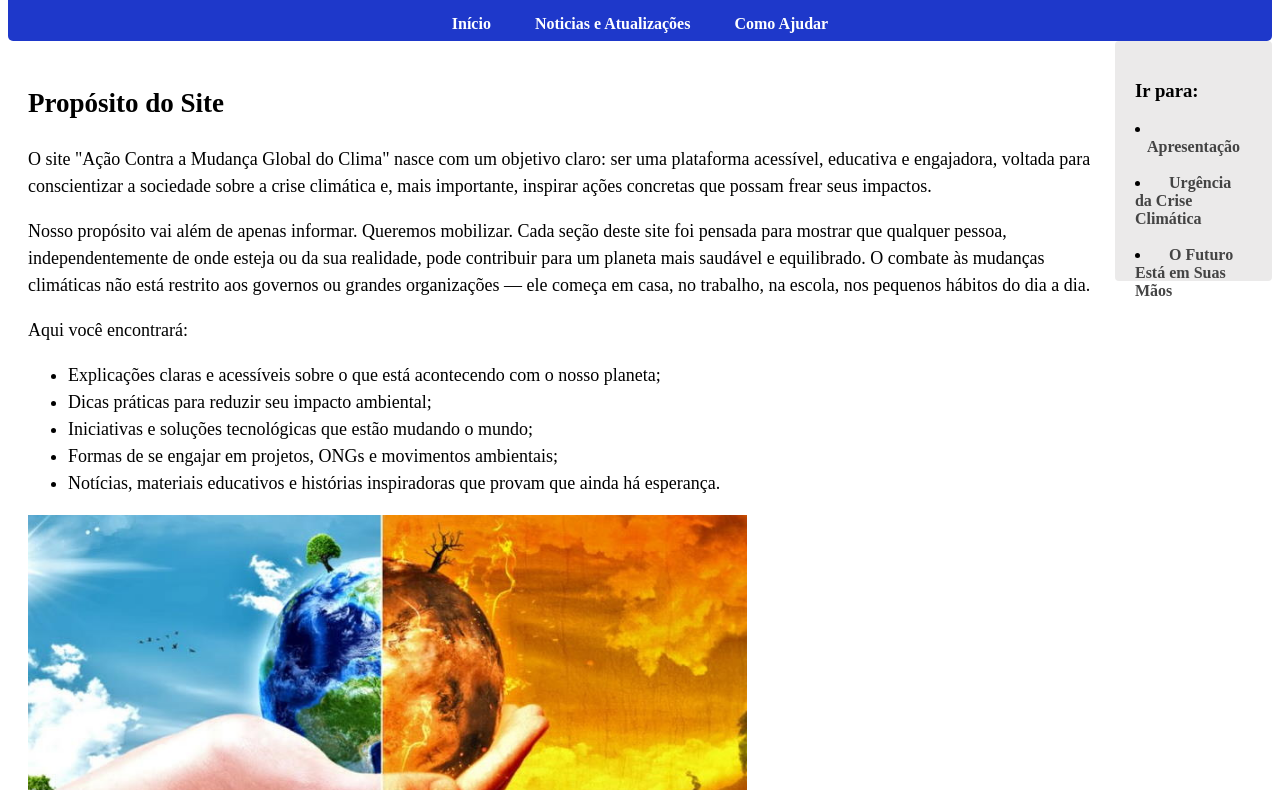
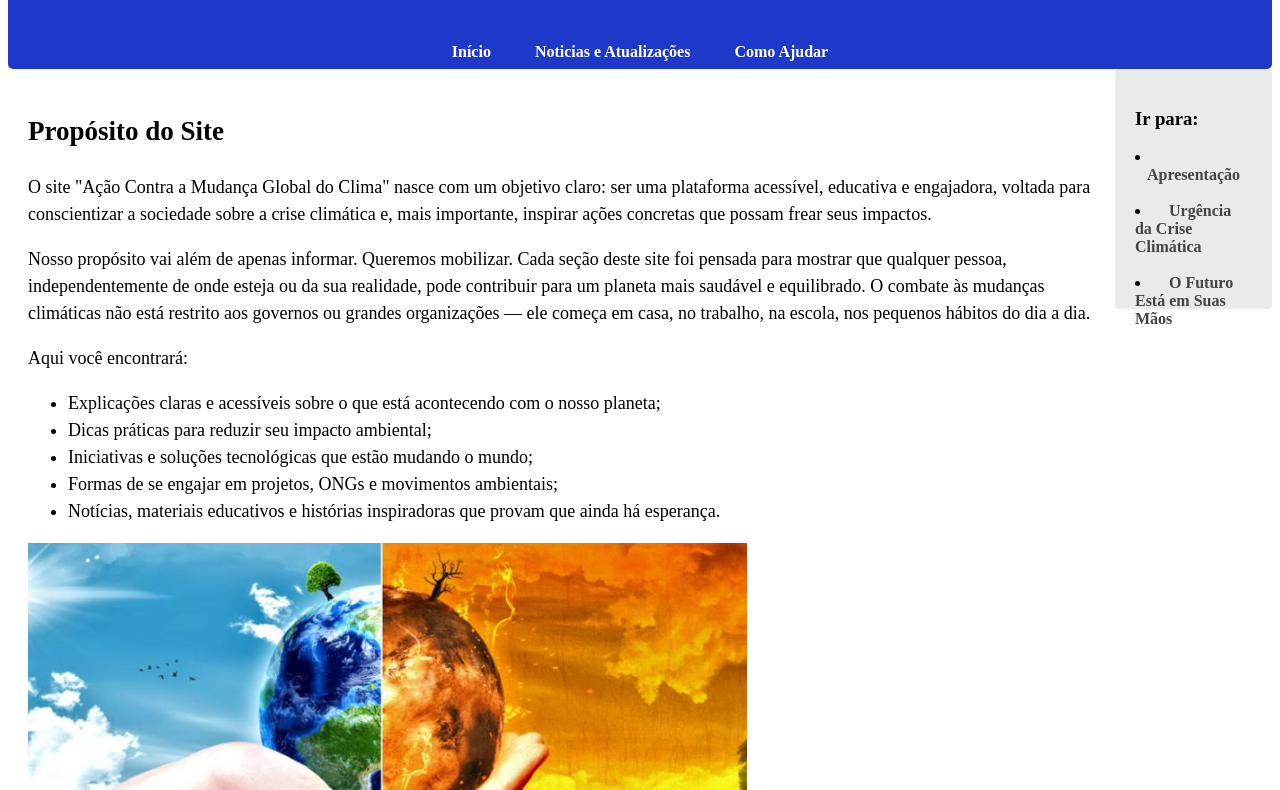
Before and after one commit to BrnORosa/A-es-contra-mudan-a-global-de-clima, a plain HTML site: page index.html in a window 1280 px wide. Shown: the part 78-868 px from the top of the page. Drawn offline with Linux system fonts and the light colour scheme.

Commit message:
Update index.html

```diff
--- a/index.html
+++ b/index.html
@@ -9,7 +9,8 @@
     <body>
         <header class="header_div">
             <div><h2>Ação Contra a Mudança Global do Clima</h2></div>
-            <nav>
+            <br>
+            <nav class="alinhar_esquerda">
                 <div>
                     <a href="pagina_inicial.html">Início</a>
                 </div>
```
